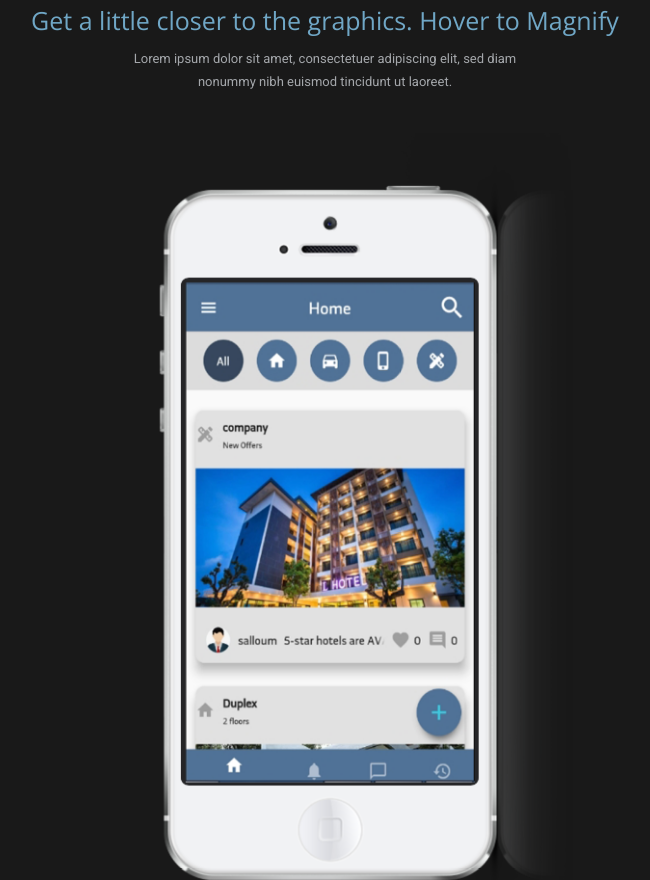
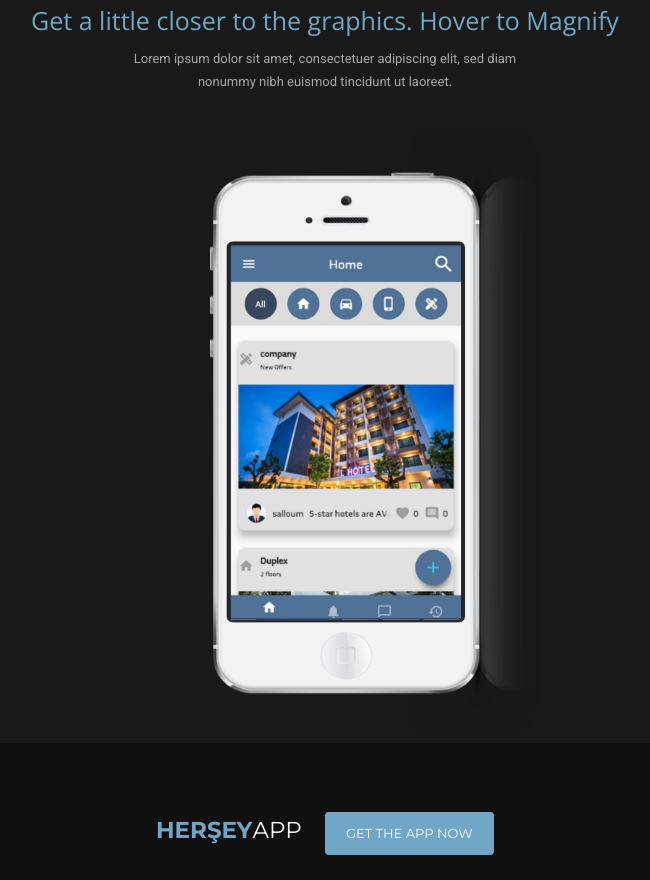
Before and after one commit to HammamZarefa/HERSEYAPP, a plain HTML site: page index.html in a window 1280 px wide. Shown: the part 3269-4149 px from the top of the page, without its empty margins (315-965 px from the left). Drawn offline with nearby package versions, Linux system fonts and the light colour scheme.

Commit message:
Magnifier

```diff
--- a/css/responsive.css
+++ b/css/responsive.css
@@ -93,6 +93,11 @@
         -webkit-transition: all 0.5s ease-in-out;
         -moz-transition: all 0.5s ease-in-out;
         text-align: center;
+    }
+    .ls-phone img {
+        width: 100%;
+        position: relative;
+        left: 44px;
     }
 }
 
--- a/css/stylesheet.css
+++ b/css/stylesheet.css
@@ -525,15 +525,15 @@ section.close-up .landscape-phone {
 }
 
 .magni_con img {
-    width: 50%;
+    width: 40%;
     box-shadow: none !important;
-    height: 800px;
+    height: 600px;
 }
 
 #mlens_wrapper_0 {
     width: 100% !important;
     position: relative;
-    left: 250px;
+    left: 300px;
 }
 
 .ls-phone {
```
